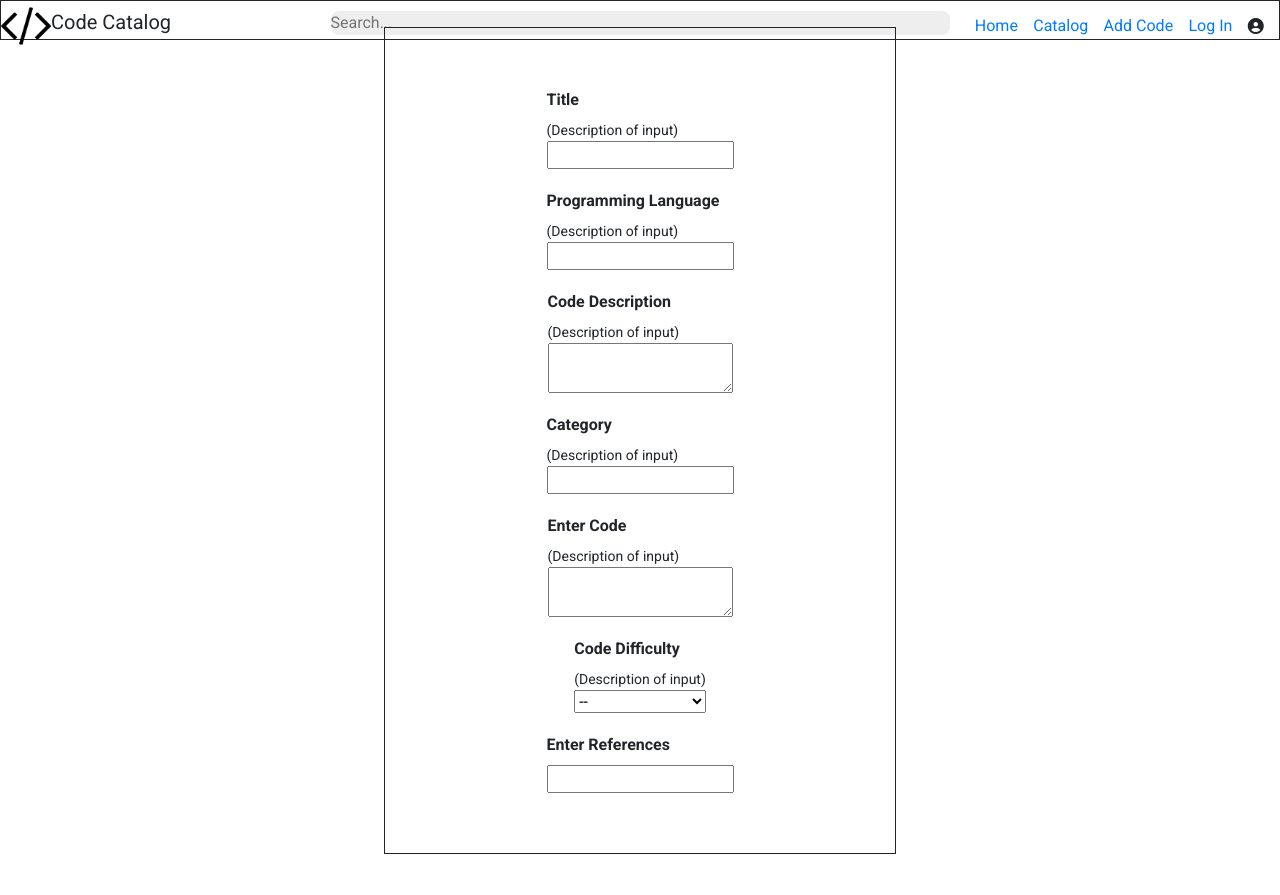
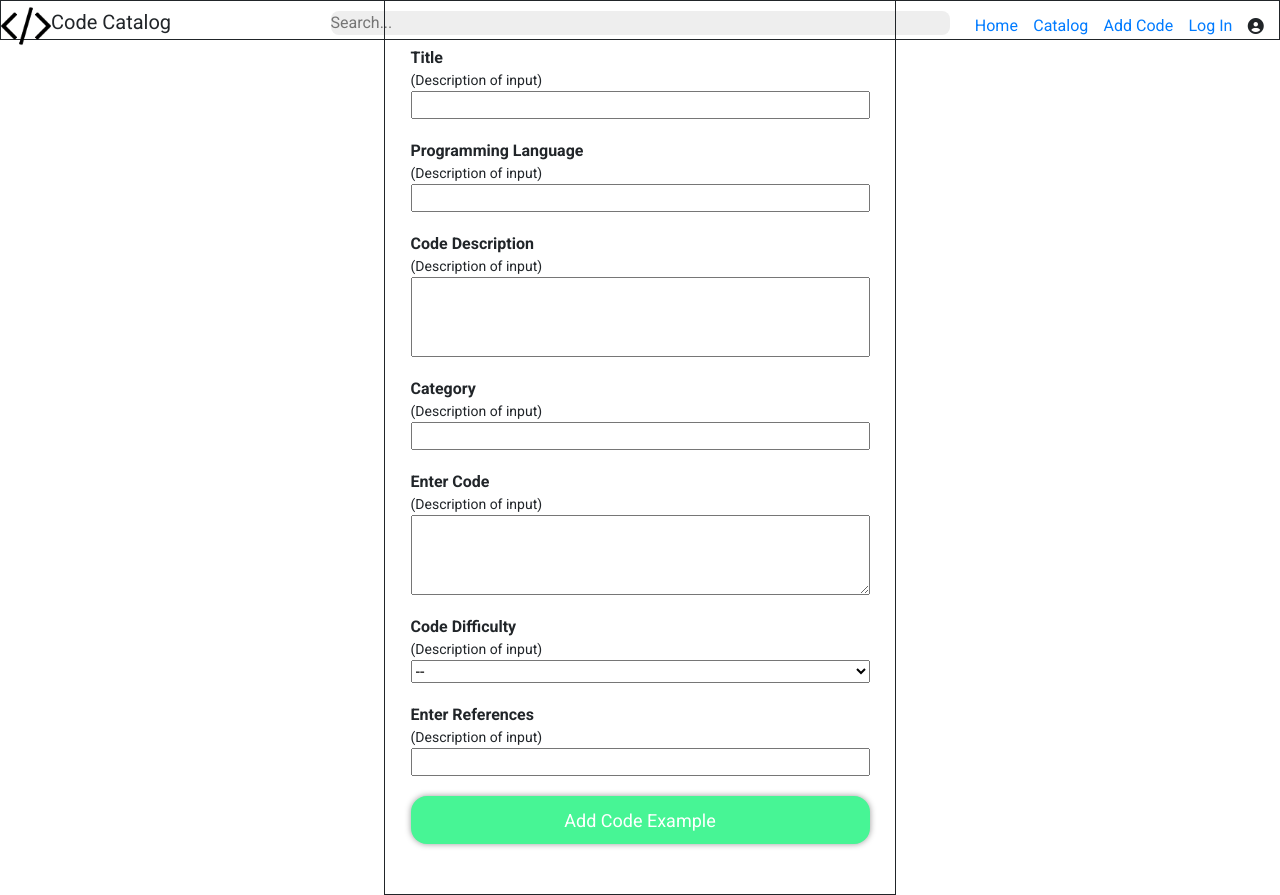
Before and after one commit to Aidan-Wallace/CodeCatalog-capstone, a Vue app in the folder vue/: page /addExample in a window 1280 px wide. Before the commit the page ends 854 px from the top, so only its background shows below. Built offline with nearby package versions, Linux system fonts and the light colour scheme.

Commit message:
Changed default port number in .env and tested login/register

```diff
--- a/vue/src/components/AddExample.vue
+++ b/vue/src/components/AddExample.vue
@@ -5,37 +5,37 @@
         <div class="ae-input add-title-container">
           <label for="title">Title</label>
           <small>(Description of input)</small>
-          <input type="text" name="title" class="" />
+          <input type="text" name="title" />
         </div>
 
         <div class="ae-input add-language-container">
           <label for="language">Programming Language</label>
           <small>(Description of input)</small>
-          <input type="text" name="language" class="" />
+          <input type="text" name="language" />
         </div>
 
         <div class="ae-input add-description-container">
           <label for="description">Code Description</label>
           <small>(Description of input)</small>
-          <textArea type="text" name="description" class=""></textArea>
+          <textarea type="text" name="description" resize></textarea>
         </div>
 
         <div class="ae-input add-category-container">
           <label for="category">Category</label>
           <small>(Description of input)</small>
-          <input type="text" name="category" class="" />
+          <input type="text" name="category" />
         </div>
 
         <div class="ae-input add-code-snippet-container">
           <label for="code-snippet">Enter Code</label>
           <small>(Description of input)</small>
-          <textArea type="text" name="code-snippet" class=""></textArea>
+          <textarea type="text" name="code-snippet"></textarea>
         </div>
 
         <div class="ae-input add-difficulty-container">
           <label for="difficulty">Code Difficulty</label>
           <small>(Description of input)</small>
-          <select name="difficulty" class="">
+          <select name="difficulty">
             <option value="">--</option>
             <option value="easy">Easy</option>
             <option value="medium">Medium</option>
@@ -45,9 +45,11 @@
 
         <div class="ae-input add-example-container">
           <label for="attribution">Enter References</label>
-          <input type="text" name="attribution" class="" />
+          <small>(Description of input)</small>
+          <input type="text" name="attribution" />
           <!-- NEED ABILITY TO ADD MORE REFERENCES -->
         </div>
+        <button type="submit">Add Code Example</button>
       </form>
     </div>
   </div>
@@ -75,12 +77,49 @@ form {
 }
 
 .ae-input {
-    display: flex;
-    flex-direction: column;
-    margin: 10px 0;
+  display: flex;
+  flex-direction: column;
+  margin: 10px 0;
+  width: 90%;
 }
 
 label {
-    font-weight: 700;
+  font-weight: 700;
+  margin: 0px;
+}
+
+input,
+textarea {
+  width: 100%;
+  outline: none;
+}
+
+.add-description-container textarea {
+  height: 10vh;
+  resize: none;
+}
+
+.add-code-snippet-container textarea {
+  height: 10vh;
+  max-height: 30vh;
+}
+
+form button {
+  width: 90%;
+  border: none;
+  border-radius: 16px;
+  margin-top: 10px;
+  background-color: rgb(71, 245, 149);
+  height: 3rem;
+  box-shadow: 0 0 6px rgba(0, 0, 0, 0.4);
+  transition: all 0.1s linear;
+  font-size: 18px;
+  color: #fff;
+}
+
+form button:hover {
+  width: 92%;
+  box-shadow: 0 0 16px rgba(0, 0, 0, 0.4);
+  font-size: 20px;
 }
 </style>
```
Also changed, not shown: 1 other file (tests, documents, lock files or other folders).
